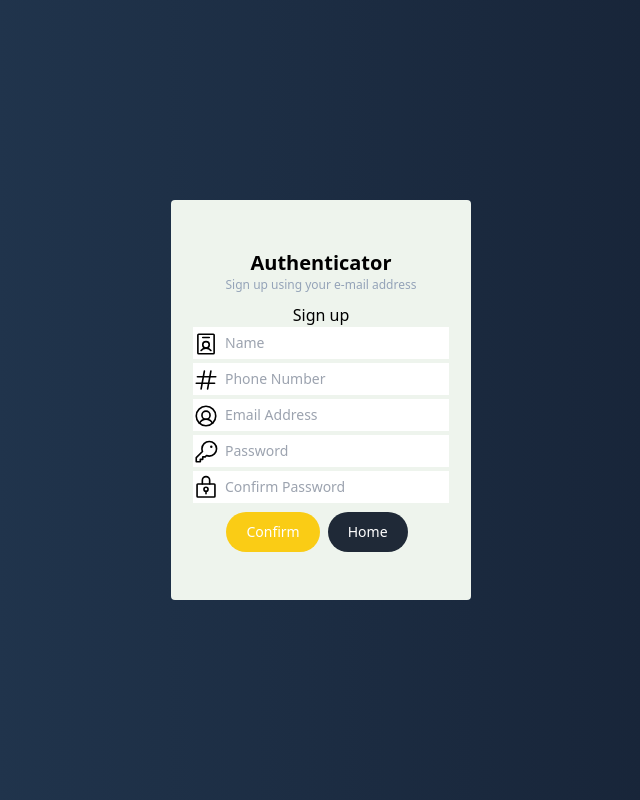
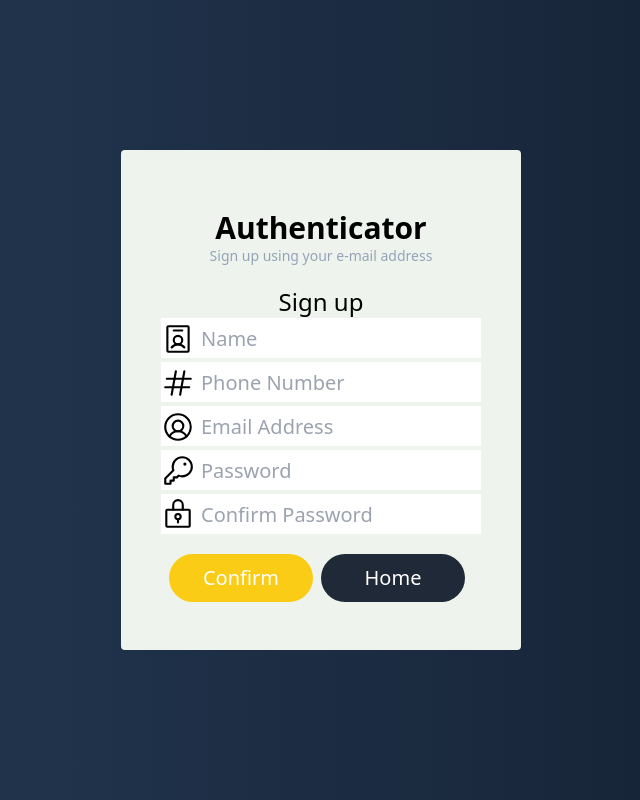
Before and after one commit to Sidneycarlinijr/authenticator, a React (Create React App) app in the folder frontend/: page /register in a window 1280 px wide. Shown: the whole page, without its empty margins (319-959 px from the left). Built offline with nearby package versions, Linux system fonts and the light colour scheme.

Commit message:
frontend app and box and font size increased

```diff
--- a/frontend/src/App.css
+++ b/frontend/src/App.css
@@ -3,10 +3,9 @@
 @tailwind utilities;
 
 .App{
-  width: 300px;
-  height: 400px;
+  width: 400px;
+  height: 500px;
 }
-
 /* input[type='text'] {
   background: url(./assets/user-circle.png) no-repeat scroll 7px 7px;
   padding-left:30px;
--- a/frontend/src/components/Home.jsx
+++ b/frontend/src/components/Home.jsx
@@ -4,7 +4,6 @@ import { Link } from "react-router-dom";
 import jwt_decode from "jwt-decode"
 import { withRouter } from "./withRouterNavigate"
 import { ToastContainer, toast } from 'react-toastify';
-import { toHaveDescription } from "@testing-library/jest-dom/dist/matchers";
 
 class Home extends Component {
     constructor() {
@@ -155,30 +154,32 @@ class Home extends Component {
             <div className="grow">
                 <ToastContainer />
                 <div className="text-center mt-10">
-                    <span className="font-bold text-xl">Authenticator</span>
-                    <p className="text-xs font-thin text-slate-400"> Hi {this.state.userName}!</p>
+                    <span className="font-bold text-3xl">Authenticator</span>
+                    <p className="text-sm font-thin text-slate-400"> Hi {this.state.userName}!</p>
                 </div>
                 <div className="ml-5 mt-5">
-                    <p className="font-bold">Name: <span className="text-sm font-normal"> {this.state.userName} </span> </p>
-                    <p className="font-bold">Email address: <span className="text-sm font-normal"> {this.state.userEmail} </span> </p>
-                    <p className="font-bold">Number: <span className="text-sm font-normal"> {this.state.userPhoneNumber} </span> </p>
+                    <p className="font-bold">Name: <span className="text-base font-normal"> {this.state.userName} </span> </p>
+                    <p className="font-bold">Email address: <span className="text-base font-normal"> {this.state.userEmail} </span> </p>
+                    <p className="font-bold">Number: <span className="text-base font-normal"> {this.state.userPhoneNumber} </span> </p>
                 </div>
                 <div className="mt-5 text-center justify-center">
-                    Valor: {this.state.numberToIncrement}
+                    <p className="text-base"> Valor: {this.state.numberToIncrement}</p>
                 </div>
-                <div className="mt-16 ml-4 grow">
+                <div style={{ marginTop: "120px" }} className="mt-16 ml-10 grow">
                     <Link to="/">
-                        <button onClick={this.logOff} className=" text-white bg-yellow-400 hover:bg-yellow-500 focus:outline-none focus:ring-4 focus:ring-yellow-300 font-medium rounded-full text-sm h-10 w-32 mr-1 text-center dark:focus:ring-yellow-900">
+                        <button onClick={this.logOff} className=" text-white bg-yellow-400 hover:bg-yellow-500 focus:outline-none focus:ring-4 focus:ring-yellow-300 font-medium rounded-full text-xl h-10 w-40 mr-1 text-center dark:focus:ring-yellow-900">
                             Return to Login
                         </button>
                     </Link>
-                    <button onClick={this.increment} className=" text-white bg-red-600 hover:bg-red-700 focus:outline-none focus:ring-4 focus:ring-red-500 font-medium rounded-full text-sm h-10 w-32 ml-1 text-center dark:focus:ring-yellow-900">
+                    <button onClick={this.increment} className=" text-white bg-red-600 hover:bg-red-700 focus:outline-none focus:ring-4 focus:ring-red-500 font-medium rounded-full text-xl h-10 w-36 ml-1 text-center dark:focus:ring-yellow-900">
                         Increment
                     </button>
-                    {minutes === 0 && seconds === 0
-                        ? <h1>Token Expired!</h1>
-                        : <h1>Token expires in: <strong>{minutes}:{seconds < 10 ? `0${seconds}` : seconds}</strong></h1>
-                    }
+                    <div className="mt-12">
+                        {minutes === 0 && seconds === 0
+                            ? <h1>Token Expired!</h1>
+                            : <h1>Token expires in: <strong>{minutes}:{seconds < 10 ? `0${seconds}` : seconds}</strong></h1>
+                        }
+                    </div>
                 </div>
             </div>
         )
--- a/frontend/src/components/Main.jsx
+++ b/frontend/src/components/Main.jsx
@@ -91,35 +91,32 @@ class Main extends Component {
     }
 
     render() {
-
         sessionStorage.removeItem('authToken')
-
         return (
-
             <div className="flex flex-between flex-col items-center">
                 <ToastContainer />
                 <form onSubmit={this.handleSubmit} className="flex flex-col flex-wrap justify-around p-10 items-center">
                     <header className="text-center">
-                        <span className="font-bold text-xl"> Authenticator</span>
-                        <p className="text-xs font-thin text-slate-400"> login using your e-mail adress and password</p>
+                        <span className="font-bold text-3xl"> Authenticator</span>
+                        <p className="text-sm font-thin text-slate-400"> login using your e-mail adress and password</p>
                     </header>
                     <div style={{ marginTop: "15px" }}>
-                        <p className="text-center">Login</p>
-                        <div>
-                            <UserCircle size={26} className="absolute mt-1"></UserCircle>
-                            <input required onChange={this.handleEmail} className="w-64 h-8 text-sm mb-1 pl-8" type="email" placeholder='Email Address'></input>
+                        <p className="text-center text-2xl">Login</p>
+                        <div className="mt-1">
+                            <UserCircle size={34} className="absolute mt-1"></UserCircle>
+                            <input required onChange={this.handleEmail} className="w-80 h-10 text-xl mb-1 pl-10" type="email" placeholder='Email Address'></input>
                         </div>
                         <div>
-                            <Key size={26} className="absolute mt-1" />
-                            <input required autoComplete="on" onChange={this.handlePassword} className="w-64 h-8 text-sm pl-8" type="password" placeholder='Password'></input>
+                            <Key size={34} className="absolute mt-1" />
+                            <input required autoComplete="on" onChange={this.handlePassword} className="w-80 h-10 text-xl pl-10" type="password" placeholder='Password'></input>
                         </div>
                     </div>
                     <div style={{ marginTop: "120px" }}>
-                        <button type="submit" className="text-white bg-yellow-400 hover:bg-yellow-500 focus:outline-none focus:ring-4 focus:ring-yellow-300 font-medium rounded-full text-sm px-5 py-2.5 text-center mr-2 mb-2 dark:focus:ring-yellow-900">
+                        <button type="submit" className="text-white bg-yellow-400 hover:bg-yellow-500 focus:outline-none focus:ring-4 focus:ring-yellow-300 font-medium rounded-full text-xl px-5 py-2.5 w-36 text-center mr-2 mb-2 dark:focus:ring-yellow-900">
                             Confirm
                         </button>
                         <Link to="/register">
-                            <button type="button" className="text-white bg-gray-800 hover:bg-gray-900 focus:outline-none focus:ring-4 focus:ring-gray-300 font-medium rounded-full text-sm px-5 py-2.5 mr-2 mb-2 dark:bg-gray-800 dark:hover:bg-gray-700 dark:focus:ring-gray-700 dark:border-gray-700">
+                            <button type="button" className="text-white bg-gray-800 hover:bg-gray-900 focus:outline-none focus:ring-4 focus:ring-gray-300 font-medium rounded-full text-xl px-5 py-2.5 ml-2 mb-2 w-36 dark:bg-gray-800 dark:hover:bg-gray-700 dark:focus:ring-gray-700 dark:border-gray-700">
                                 Register
                             </button>
                         </Link>
--- a/frontend/src/components/Register.jsx
+++ b/frontend/src/components/Register.jsx
@@ -125,38 +125,38 @@ class Register extends Component {
             <form onSubmit={this.handleSubmit} className="flex flex-col flex-wrap justify-between p-10 items-center" >
                 <ToastContainer />
                 <header className="text-center">
-                    <span className="font-bold text-xl"> Authenticator</span>
-                    <p className="text-xs font-thin text-slate-400"> Sign up using your e-mail address</p>
+                    <span className="font-bold text-3xl"> Authenticator</span>
+                    <p className="text-sm font-thin text-slate-400"> Sign up using your e-mail address</p>
                 </header>
                 <div>
-                    <p className="text-center ">Sign up</p>
+                    <p className="text-center text-2xl">Sign up</p>
                     <div>
-                        <IdentificationBadge size={26} className="absolute mt-1" />
-                        <input required onChange={this.handleUserName} className="w-64 h-8 text-sm mb-1 pl-8" type="text" placeholder='Name'></input>
+                        <IdentificationBadge size={34} className="absolute mt-1" />
+                        <input required onChange={this.handleUserName} className="w-80 h-10 text-xl pl-10 mb-1" type="text" placeholder='Name'></input>
                     </div>
                     <div>
-                        <Hash size={26} className="absolute mt-1" />
-                        <ReactInputMask required onChange={this.handlePhoneNumber} className="w-64 h-8 text-sm mb-1 pl-8" mask="(99) 9 9999-9999" placeholder="Phone Number"></ReactInputMask>
+                        <Hash size={34} className="absolute mt-1" />
+                        <ReactInputMask required onChange={this.handlePhoneNumber} className="w-80 h-10 text-xl pl-10 mb-1" mask="(99) 9 9999-9999" placeholder="Phone Number"></ReactInputMask>
                     </div>
                     <div>
-                        <UserCircle size={26} className="absolute mt-1" />
-                        <input required onChange={this.handleEmail} className="w-64 h-8 text-sm mb-1 pl-8" type="email" placeholder='Email Address'></input>
+                        <UserCircle size={34} className="absolute mt-1" />
+                        <input required onChange={this.handleEmail} className="w-80 h-10 text-xl pl-10 mb-1" type="email" placeholder='Email Address'></input>
                     </div>
                     <div>
-                        <Key size={26} className="absolute mt-1" />
-                        <input required autoComplete="on" onChange={this.handlePassword} className="w-64 h-8 text-sm mb-1 pl-8" type="password" placeholder='Password'></input>
+                        <Key size={34} className="absolute mt-1" />
+                        <input required autoComplete="on" onChange={this.handlePassword} className="w-80 h-10 text-xl pl-10 mb-1" type="password" placeholder='Password'></input>
                     </div>
                     <div>
-                        <LockKey size={26} className="absolute mt-1" />
-                        <input required autoComplete="on" onChange={this.handleConfirmPassword} className="w-64 h-8 text-sm pl-8" type="password" placeholder='Confirm Password'></input>
+                        <LockKey size={34} className="absolute mt-1" />
+                        <input required autoComplete="on" onChange={this.handleConfirmPassword} className="w-80 h-10 text-xl pl-10" type="password" placeholder='Confirm Password'></input>
                     </div>
                 </div>
                 <div className="">
-                    <button type="submit" className="text-white bg-yellow-400 hover:bg-yellow-500 focus:outline-none focus:ring-4 focus:ring-yellow-300 font-medium rounded-full text-sm px-5 py-2.5 text-center mr-2 mb-2 dark:focus:ring-yellow-900">
+                    <button type="submit" className="text-white bg-yellow-400 hover:bg-yellow-500 focus:outline-none focus:ring-4 focus:ring-yellow-300 font-medium rounded-full text-xl px-5 py-2.5 text-center mr-2 mb-2 dark:focus:ring-yellow-900 w-36">
                         Confirm
                     </button>
                     <Link to="/">
-                        <button type="button" className="text-white bg-gray-800 hover:bg-gray-900 focus:outline-none focus:ring-4 focus:ring-gray-300 font-medium rounded-full text-sm px-5 py-2.5 mr-2 mb-2 dark:bg-gray-800 dark:hover:bg-gray-700 dark:focus:ring-gray-700 dark:border-gray-700">
+                        <button type="button" className="text-white bg-gray-800 hover:bg-gray-900 focus:outline-none focus:ring-4 focus:ring-gray-300 font-medium rounded-full text-xl px-5 py-2.5 mr-2 mb-2 dark:bg-gray-800 dark:hover:bg-gray-700 dark:focus:ring-gray-700 dark:border-gray-700 w-36">
                             Home
                         </button>
                     </Link>
```
